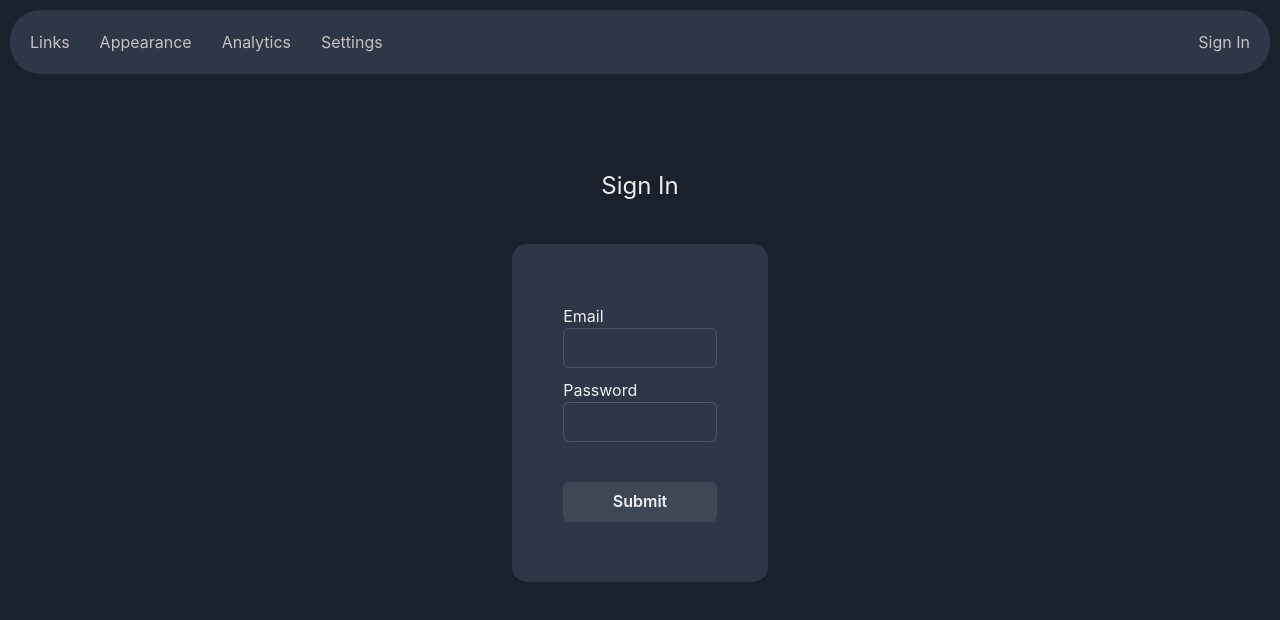
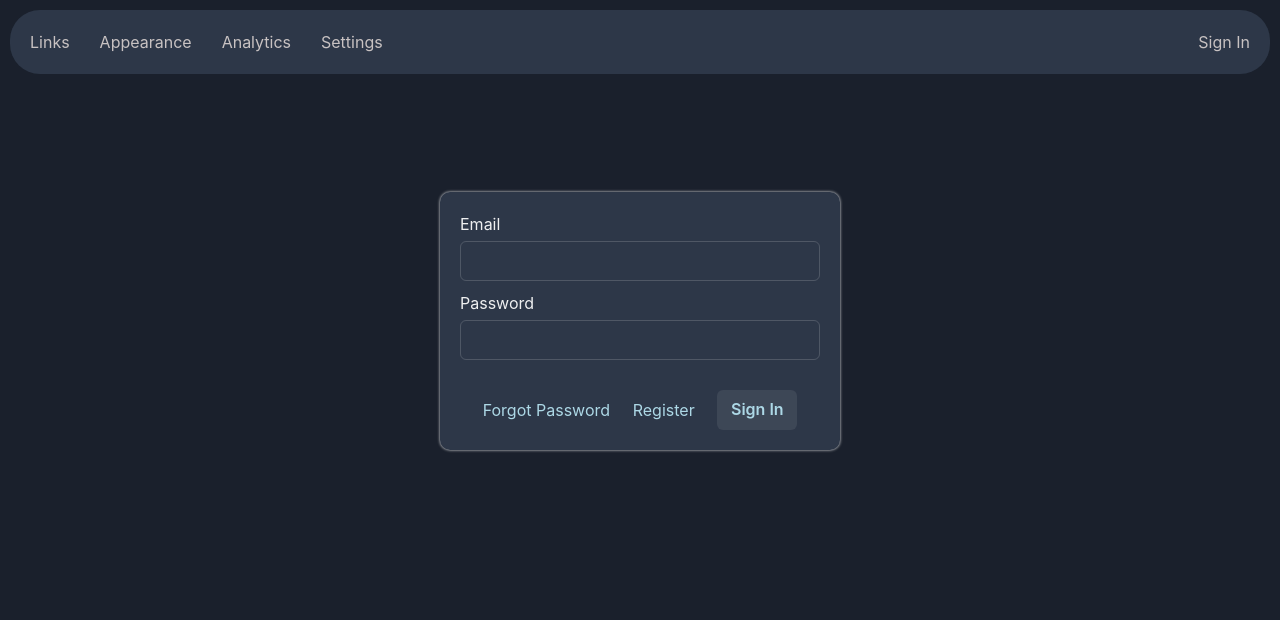
Before and after one commit to alekseycode/linktree-app, a React (Vite) app: page /signin in a window 1280 px wide. Shown: the top 620 px of the page. Built offline with nearby package versions, Linux system fonts and the light colour scheme; a web font is replaced by a local one.

Commit message:
add sign in functionality

```diff
--- a/src/components/auth/SignIn.jsx
+++ b/src/components/auth/SignIn.jsx
@@ -1,33 +1,54 @@
-import {
-  Button,
-  Flex,
-  FormControl,
-  FormHelperText,
-  FormLabel,
-  Input,
-  Text,
-} from "@chakra-ui/react";
-import React from "react";
+import { Button, Flex, Input, Link, Text } from "@chakra-ui/react";
+import React, { useState } from "react";
+import { auth } from "../../auth/firebase";
+import { signInWithEmailAndPassword } from "firebase/auth";
 
 const SignIn = () => {
+  const [formData, setFormData] = useState({ email: "", password: "" });
+
+  const handleFormChange = (prop, val) => {
+    setFormData((prev) => ({ ...prev, [prop]: val }));
+  };
+
+  const signIn = () => {
+    signInWithEmailAndPassword(auth, formData.email, formData.password)
+      .then((userCredential) => {
+        console.log(userCredential);
+      })
+      .catch((err) => console.log(err));
+  };
   return (
-    <Flex mt="10%" alignItems="center" flexDir="column">
-      <Text my="40px" fontSize="1.5rem">
-        Sign In
-      </Text>
+    <Flex mt="15%" justifyContent="center">
       <Flex
         flexDir="column"
         alignItems="center"
         bg="gray.700"
-        borderRadius="15px"
-        w="20%"
+        borderRadius="10px"
+        w="400px"
+        p="20px"
+        boxShadow="0px 0px 3px"
       >
-        <Flex w="60%" flexDir="column" py="60px">
-          <Text>Email</Text>
-          <Input type="email" mb="10px" />
-          <Text>Password</Text>
-          <Input type="password" />
-          <Button mt="40px">Submit</Button>
+        <Flex flexDir="column" w="full">
+          <Text mb="5px">Email</Text>
+          <Input
+            name="emailInput"
+            type="email"
+            mb="10px"
+            onChange={(e) => handleFormChange("email", e.target.value)}
+          />
+          <Text mb="5px">Password</Text>
+          <Input
+            name="passwordInput"
+            type="password"
+            onChange={(e) => handleFormChange("password", e.target.value)}
+          />
+          <Flex justifyContent="space-evenly" alignItems="center" mt="30px">
+            <Link color="lightblue">Forgot Password</Link>
+            <Link color="lightblue">Register</Link>
+            <Button color="lightblue" w="80px" onClick={() => signIn()}>
+              Sign In
+            </Button>
+          </Flex>
         </Flex>
       </Flex>
     </Flex>
```
